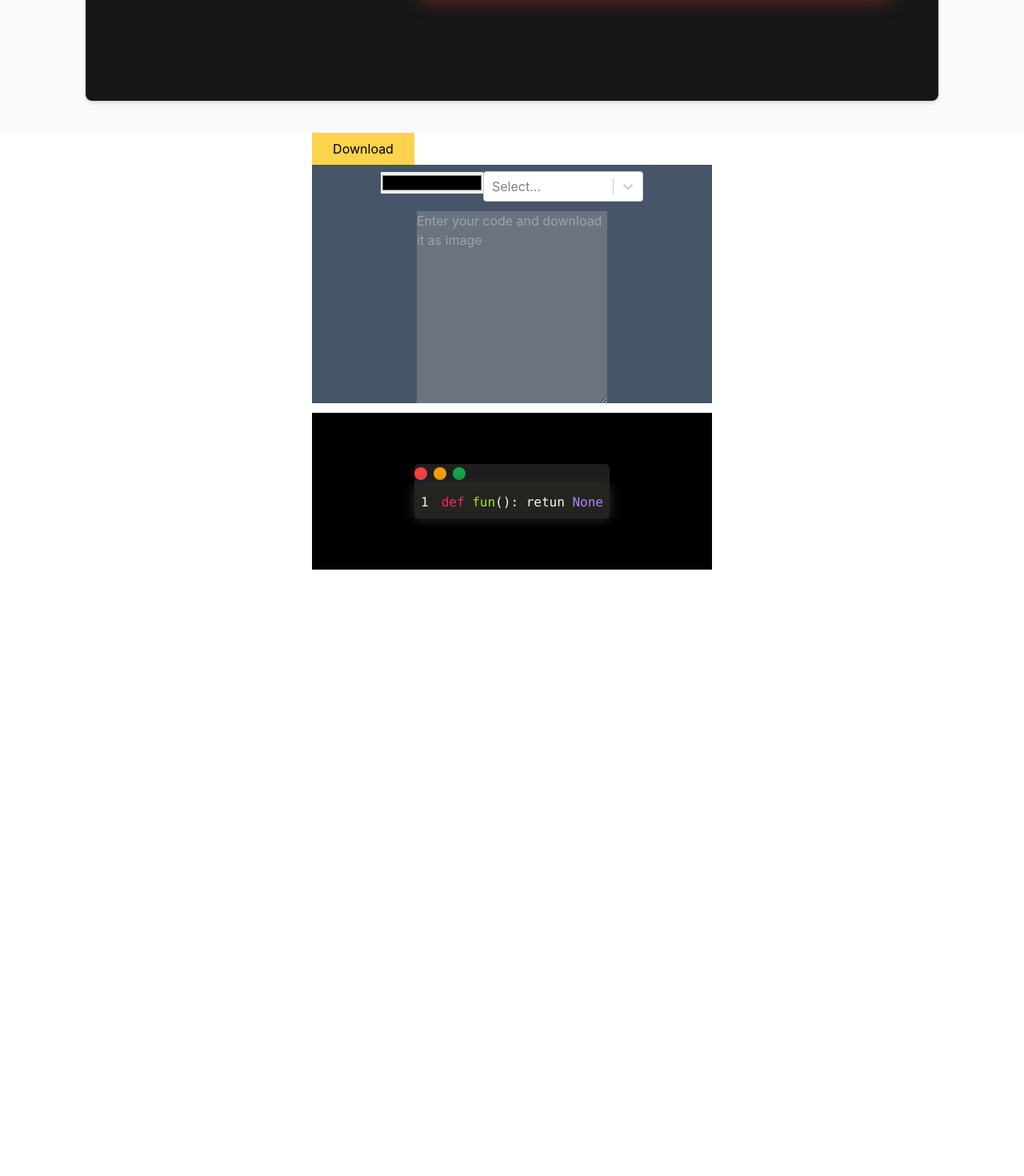
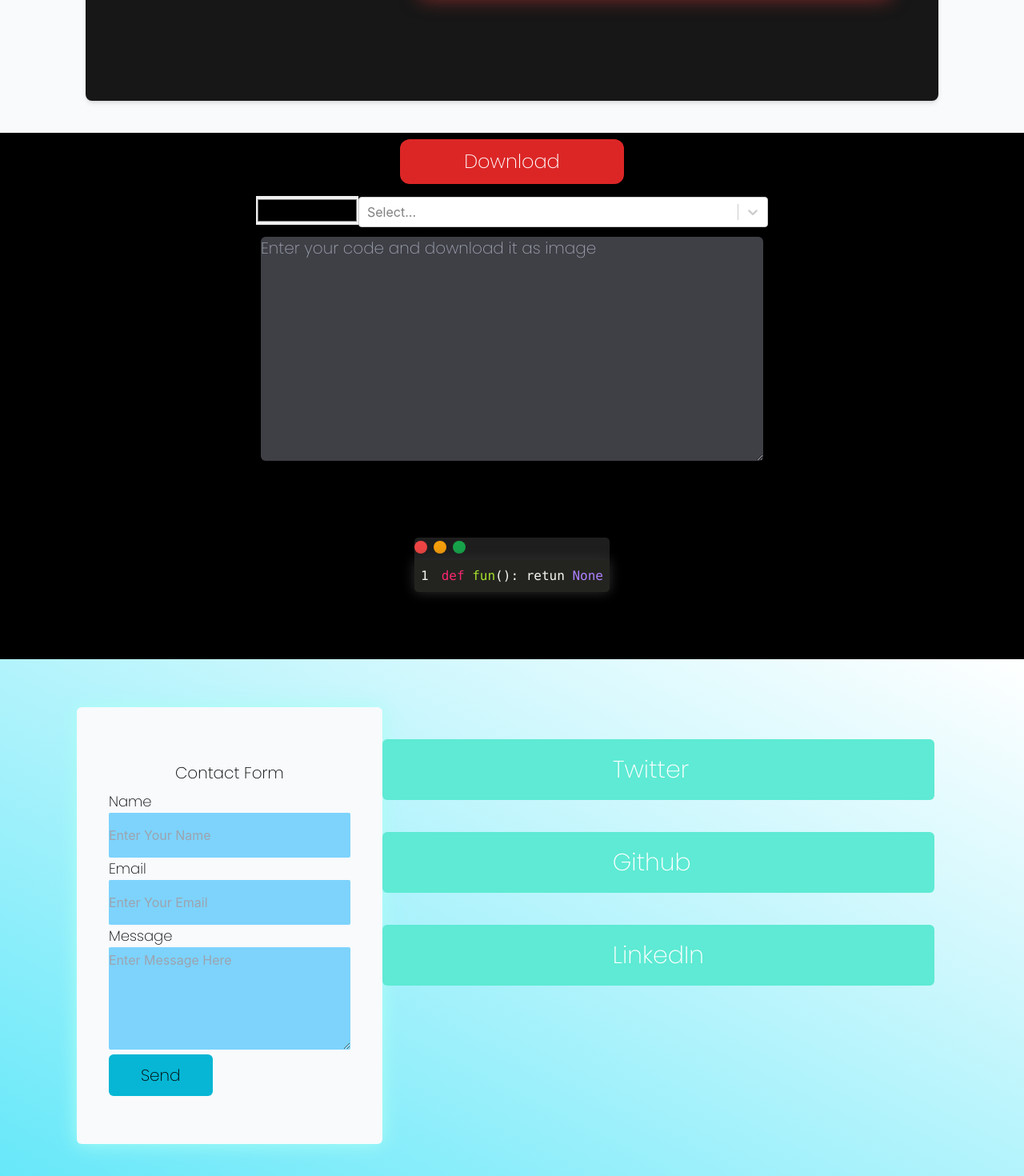
Before and after one commit to Lakshmanshankar/code-share, a React (Create React App) app: page / in a window 1280 px wide. Shown: the part 632-2102 px from the top of the page at 80% size. Before the commit the page ends 1344 px from the top, so only its background shows below. Built offline with nearby package versions, Linux system fonts and the light colour scheme.

Commit message:
Ready to test

```diff
--- a/package.json
+++ b/package.json
@@ -4,9 +4,11 @@
   "private": true,
   "homepage": "https://lakshmanshankar.github.io/code-share/",
   "dependencies": {
+    "@emailjs/browser": "^3.7.0",
     "@testing-library/jest-dom": "^5.16.5",
     "@testing-library/react": "^13.4.0",
     "@testing-library/user-event": "^13.5.0",
+    "emailjs": "^4.0.1",
     "html2canvas": "^1.4.1",
     "react": "^18.2.0",
     "react-dom": "^18.2.0",
--- a/src/App.js
+++ b/src/App.js
@@ -2,13 +2,14 @@ import React from "react";
 import NavBar from "./Components/NavBar";
 import Highlighter from "./Components/Highlighter";
 import Main from "./Components/Main";
-
+import { ContactUs } from "./Components/ContactUs";
 function App() {
   return (
     <div>
       <NavBar/>
       <Main/>
       <Highlighter/>
+      <ContactUs/>
     </div>
   );
 }
--- a/src/Components/Compoent.jsx
+++ b/src/Components/Compoent.jsx
@@ -34,19 +34,19 @@ import { monokaiSublime } from 'react-syntax-highlighter/dist/cjs/styles/hljs';
 
   return (
     <>
-    <div className='w-full h-auto bg-slate-600'>
+    <div className='w-full h-auto bg-black'>
     <div className="holder w-full flex justify-center flex-col items-center h-fit sm:flex-row">
-    <input type="color" name="colorpalte" id="color" className='w-10/12 sm:w-32 border-teal-300 borderless' placeholder='Color' onChange={setBackgroud}/>
-    <Select options={Options} defaultValue={lang} onChange={setLanguage} className='aurora sm:w-2/5 ml w-10/12 mt-2'></Select>
+    <input type="color" name="colorpalte" id="color" className='w-10/12 sm:w-32 border-teal-300 borderless sm:h-9 mt-1' placeholder='Color' onChange={setBackgroud}/>
+    <Select options={Options} defaultValue={lang} onChange={setLanguage} className='aurora sm:w-2/5 ml w-10/12 mt-2 '></Select>
     </div>
-    <div className="textArea flex justify-center m-3">
-      <textarea name="codeContainer" id="codeEngine" cols="30" rows="10" className=' bg-gray-500 sm:w-3/6 w-full' onChangeCapture={handleValueOnInput} placeholder="Enter your code and download it as image"></textarea>
+    <div className="textArea flex justify-center m-3 bg-black">
+      <textarea name="codeContainer" id="codeEngine" cols="25" rows="10" className='sm:w-3/6 w-11/12 textArea font-poppins bg-zinc-700 sm:text-xl rounded-md text-white text-lg' onChangeCapture={handleValueOnInput} placeholder="Enter your code and download it as image"></textarea>
     </div>
     </div>
     <div className=" flex justify-center">
-      <div className="printable" id='Printable'>
-    <div className="printable bg-black flex flex-col sm:py-16 sm:px-32 px-10 py-10" id='holderMain'>
-    <div className="headerPro h-7 min-w-min bg-black justify-between topround">
+      <div className="printable bg-black py-5" id='Printable'>
+     <div className="printable bg-black flex flex-col sm:py-16 sm:px-32 px-10 py-10 rounded-md" id='holderMain'>
+     <div className="headerPro h-7 min-w-min bg-black justify-between topround">
       <div className="dummyleft float-left">
       <div className="hldCont w-16 bg-transparent flex justify-between py-1">
       <div className="contianers-1 w-4 h-4 rounded-full bg-red-500 "></div>
@@ -69,41 +69,3 @@ export default Component;
 
 //Reference links
 //https://react-syntax-highlighter.github.io/react-syntax-highlighter/AVAILABLE_STYLES_HLJS.html#available-stylesheet-props
-
-
-
-/**
- *
- *
- *   const codeString = `import react from react \nexport default function App(){\n
-    return
-    <>
-    hello world from react
-    <>
-    }\n`
-
-    const pycode=`def fooo():
-        return None
-    class A:
-        def __nint__(self):
-            pass
-`
-
-    const dockerfile=`
-    RUN ubuntu:latest
-    WORKDIR . .
-    CMD ['echo','hello']
-
-
-       <SyntaxHighlighter language="python" style={monokaiSublime} showLineNumbers={true} wrapLines={true}>
-      {pycode}
-    </SyntaxHighlighter>
-    <SyntaxHighlighter language='javascript' style={irBlack} showLineNumbers={true} wrapLongLines={true}>
-    {codeString}
-    </SyntaxHighlighter>
-
-    <SyntaxHighlighter language='dockerfile' style={irBlack} showLineNumbers={true} wrapLongLines={true}>
-    {dockerfile}
-    </SyntaxHighlighter>
-    `
- */
--- /dev/null
+++ b/src/Components/ContactUs.jsx
@@ -0,0 +1,43 @@
+import React, { useRef } from 'react';
+import emailjs from '@emailjs/browser';
+
+export const ContactUs = () => {
+  const form = useRef();
+
+  const sendEmail = (e) => {
+    e.preventDefault();
+
+    emailjs.sendForm('service_f3xf7r8', 'template_tqtdcfm', form.current, 'aN-wAf-lbZE7ROZiU')
+      .then((result) => {
+          console.log(result.text);
+      }, (error) => {
+          console.log(error.text);
+      });
+  };
+
+  return (
+    <div className="flex w-full h-fit bg-gradient-to-tr from-cyan-300 flex-col justify-center sm:flex-row sm:py-10 sm:justify-evenly">
+    <div className=" w-10/12 px-10 bg-slate-50 ml-7 mt-5 rounded-md  sm:w-10/12 sm:py-5 sm:ml-24 BoxShad">
+    <form ref={form} onSubmit={sendEmail} className="w-full py-10">
+      <h2 className='w-full text-center font-poppins py-2 text-xl'>Contact Form</h2>
+      <label className='font-poppins text-lg '>Name</label>
+      <input type="text" name="user_name" className='w-full bg-sky-300 py-1 rounded-sm sm:py-4' placeholder='Enter Your Name' />
+      <label className='font-poppins text-lg '>Email</label>
+      <input type="email" name="user_email" className='w-full bg-sky-300 py-1 rounded-sm sm:py-4' placeholder='Enter Your Email'/>
+      <label className='font-poppins text-lg' >Message</label>
+      <textarea name="message" className='w-full bg-sky-300 py-1 rounded-sm ' placeholder='Enter Message Here' rows={5}/>
+      <input type="submit" className='w-ful font-poppins px-10 py-3 bg-cyan-500 text-xl rounded-md hover:bg-emerald-500' value="Send" onSubmit={()=>{
+        console.log("Helo")
+      }}/>
+    </form>
+    </div>
+    <div className="w-full flex justify-center mr-28 mt-5">
+    <ul className="links">
+    <a href='https://twitter.com/10Lakshman' className="link py-3 px-24 bg-teal-300 rounded-md hover:bg-cyan-400 mt-2 block sm:px-72 sm:text-3xl sm:font-thin sm:mt-10 sm:py-5 hover:bg-zinc-600 text-lg font-poppins text-white font-bold">Twitter</a>
+    <a href='https://github.com/Lakshmanshankar' className="link py-3 px-24 rounded-md bg-teal-300 mt-2 block sm:px-72 sm:text-3xl sm:font-thin sm:mt-10 sm:py-5 hover:bg-zinc-600 text-lg font-poppins text-white font-bold">Github</a>
+    <a href='https://www.linkedin.com/in/lakshmanshankar-c-210691218/' className="link py-3 px-24 bg-teal-300 rounded-md hover:bg-sky-600 mt-2 block sm:px-72 sm:text-3xl sm:font-thin sm:mt-10 sm:py-5 hover:bg-zinc-600 text-lg font-poppins text-white font-bold">LinkedIn</a>
+    </ul>
+    </div>
+    </div>
+  );
+};
--- a/src/Components/Highlighter.jsx
+++ b/src/Components/Highlighter.jsx
@@ -27,11 +27,11 @@ export default class Highlighter extends Component {
     };
   render() {
     return (
-      <div id='code' className='code flex justify-center flex-col items-center m-0 p-0'>
-        <div className="printable" ref={this.download}>
-        <button className=' w-32 h-10 bg-amber-300' onClick={()=>{this.exportAsImage(document.getElementById('Printable'),"text")}}>Download</button>
+      <div id='code'className='code flex justify-center flex-col items-center m-0 p-0 bg-black py-0'>
+        <div className="printable flex justify-center flex-row w-full bg-transparent py-2" ref={this.download}>
+        <button className='bg-red-600 font-poppins px-20 py-3 text-2xl rounded-xl text-white hover:bg-pink-600' onClick={()=>{this.exportAsImage(document.getElementById('Printable'),"text")}}>Download</button>
+        </div>
         <Compoent/>
-        </div>
       </div>
     )
   }
--- a/src/Components/Main.jsx
+++ b/src/Components/Main.jsx
@@ -10,7 +10,7 @@ export default function Main() {
   `
   return (
     <div>
-      <main className="w-full py-10 bg-slate-50 flex justify-center items-center">
+      <main className="w-full py-10 bg-slate-50 flex justify-center items-center" id='home'>
         <section className=' w-10/12 py-5 bg-neutral-900 text-2xl px-2 rounded-lg sm:h-5/6 sm:py-32 shadow-md'>
             <div className="sm:w-11/12">
             <div className="header text-4xl text-red-600 font-extrabold py-5 gradientV sm:text-8xl sm:ml-10">Code and Share</div>
@@ -20,8 +20,8 @@ export default function Main() {
                <br></br>
                Code share supports modern programming languages
             </div>
-            <div className="plate py-5">
-                <button className='px-10 w-56 bg-red-600 font-poppins ml-5 sm:ml-10 py-2 rounded-md hover:transition-all hover:bg-pink-600 hover:text-slate-50'>Source</button>
+            <div className="plate py-5 flex justify-center">
+                <button className='px-10 w-56 bg-red-600 font-poppins sm:ml-10 py-2 rounded-md hover:transition-all hover:bg-pink-600 hover:text-slate-50'><a href='https://github.com/Lakshmanshankar/code-share'>Source</a></button>
             </div>
             </div>
             <div className="hidden sm:flex sm:float-right sm:ml-72 makeabsolute">
--- a/src/Components/NavBar.jsx
+++ b/src/Components/NavBar.jsx
@@ -18,9 +18,9 @@ export default function NavBar() {
         <div className="w-full bg-black h-7 fixed flex flex-row justify-between">
             <div className="text-white font-poppins gradientV">Code-Share</div>
             <ul className="sm:flex sm:flex-row sm:w-1/4 sm:h-7 text-white sm:justify-between font-poppins left-0 sm:relative absolute bg-black sm:bg-transparent px-4 rounded-lg py-3 sm:py-0 mt-7 sm:mt-0 grid place-content-center w-2/5 sm:slideIn" id='sliderIn'>
-                <li className='block hover:font-extrabold hover:cursor-pointer px-4 py-2 sm:py-0'><a href='/home'>Home</a></li>
-                <li className='block hover:font-extrabold hover:cursor-pointer px-4 py-2 sm:py-0'><a href='/code'>Code</a></li>
-                <li className='block hover:font-extrabold hover:cursor-pointer px-4 py-2 sm:py-0'><a href='/home'>about</a></li>
+                <li className='block hover:font-extrabold hover:cursor-pointer px-4 py-2 sm:py-0'><a href='#home'>Home</a></li>
+                <li className='block hover:font-extrabold hover:cursor-pointer px-4 py-2 sm:py-0'><a href='#code'>Code</a></li>
+                <li className='block hover:font-extrabold hover:cursor-pointer px-4 py-2 sm:py-0'><a href='#about'>about</a></li>
             </ul>
             <div className="right"><div className=" sm:hidden"><Menu/></div></div>
         </div>
--- a/src/index.css
+++ b/src/index.css
@@ -50,3 +50,9 @@ code {
   border-top-right-radius: 5px;
   background: rgb(31, 30, 30);
 }
+.BoxShad{
+  box-shadow: 0px 0px 25px rgb(170, 255, 244);
+}
+/* /* .textArea{
+  background:rgba(255, 255, 255, 0.9);
+} */
```
Also changed, not shown: 2 other files (tests, documents, lock files or other folders).
